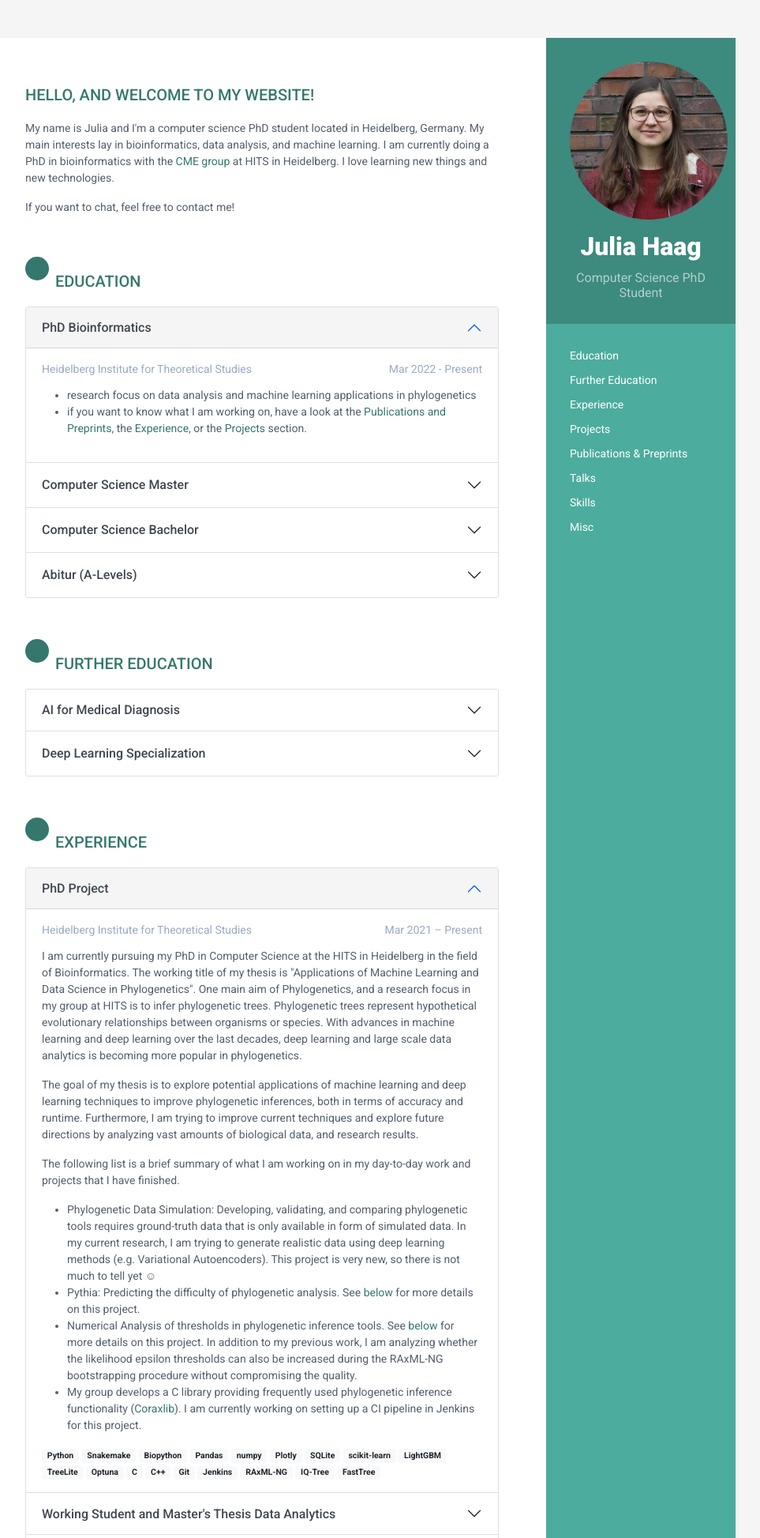
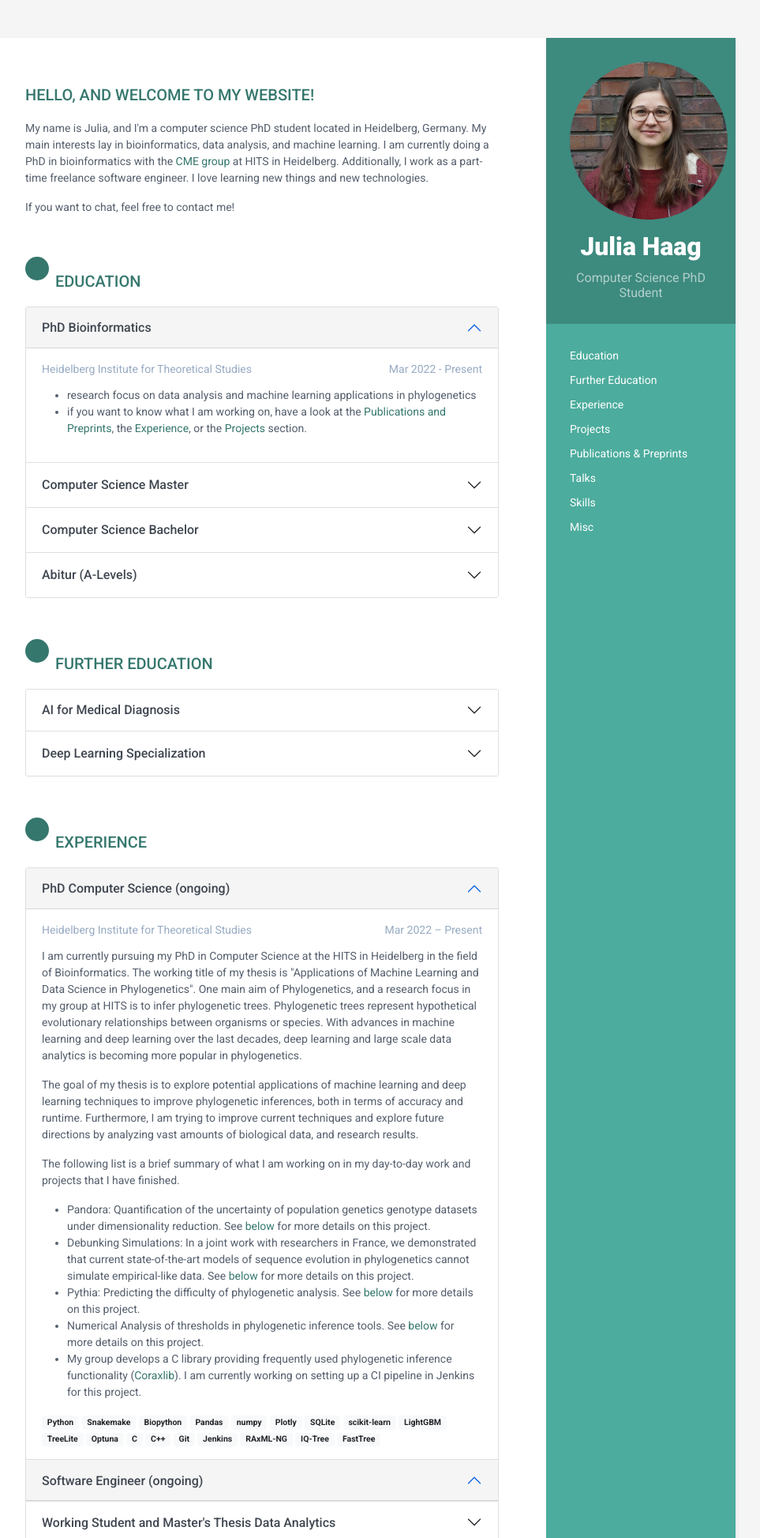
Before and after one commit to tschuelia/juliahaag.de, a Flask app: page / in a window 1280 px wide. Shown: the top 1947 px of the page at 79% size, without its empty margins (188-1151 px from the left). Run offline with Flask 3, Linux system fonts and the light colour scheme; some libraries are stand-ins or nearby versions.

Commit message:
add freelance project, some updates

```diff
--- a/templates/experience.html
+++ b/templates/experience.html
@@ -7,7 +7,7 @@
             <h3 class="accordion-header" id="ExperienceZero">
                 <button aria-controls="collapseExperienceZero" aria-expanded="true" class="accordion-button job-title"
                         data-bs-target="#collapseExperienceZero" data-bs-toggle="collapse" type="button">
-                    PhD Project
+                    PhD Computer Science (ongoing)
                 </button>
             </h3>
             <div aria-labelledby="ExperienceZero" class="accordion-collapse collapse show"
@@ -15,7 +15,7 @@
                  id="collapseExperienceZero">
                 <div class="accordion-body">
                     <div class="upper-row">
-                        <div class="time">Mar 2021 – Present</div>
+                        <div class="time">Mar 2022 – Present</div>
                         <div class="company">Heidelberg Institute for Theoretical Studies</div>
                     </div><!--//upper-row-->
                     <p>I am currently pursuing my PhD in Computer Science at the HITS in Heidelberg in the field of
@@ -39,20 +39,21 @@
                     <p>The following list is a brief summary of what I am working on in my day-to-day work and projects
                         that I have finished.</p>
                     <ul>
-                        <li>Phylogenetic Data Simulation: Developing, validating, and comparing phylogenetic tools
-                            requires ground-truth data that is
-                            only available in form of simulated data. In my current research, I am trying to generate
-                            realistic data using deep learning methods (e.g. Variational Autoencoders).
-                            This project is very new, so there is not much to tell yet ☺︎
+                        <li>Pandora: Quantification of the uncertainty of population genetics genotype datasets under
+                            dimensionality reduction.
+                            See <a href="#PandoraProject">below</a>
+                            for more details on this project.
+                        </li>
+                        <li>Debunking Simulations: In a joint work with researchers in France, we demonstrated that
+                            current state-of-the-art models of sequence evolution in phylogenetics cannot simulate
+                            empirical-like data. See <a href="#SimulationsProject">below</a>
+                            for more details on this project.
                         </li>
                         <li>Pythia: Predicting the difficulty of phylogenetic analysis. See <a href="#PythiaProject">below</a>
                             for more details on this project.
                         </li>
                         <li>Numerical Analysis of thresholds in phylogenetic inference tools. See <a
                                 href="#NumericalAnalysis">below</a> for more details on this project.
-                            In addition to my previous work, I am analyzing whether the likelihood epsilon thresholds
-                            can also be increased during the RAxML-NG bootstrapping procedure without compromising the
-                            quality.
                         </li>
                         <li>My group develops a C library providing frequently used phylogenetic inference functionality
                             (<a
@@ -79,6 +80,56 @@
                     <span class="badge bg-light text-dark">RAxML-NG</span>
                     <span class="badge bg-light text-dark">IQ-Tree</span>
                     <span class="badge bg-light text-dark">FastTree</span>
+                </div>
+            </div>
+        </div>
+        <!-- //Item      -->
+
+        <!--  Item      -->
+        <div class="accordion-item">
+            <h3 class="accordion-header" id="Freelance2023">
+                <button aria-controls="collapseFreelance2023" aria-expanded="true" class="accordion-button job-title"
+                        data-bs-target="#collapseFreelance2023" data-bs-toggle="collapse" type="button">
+                    Software Engineer (ongoing)
+                </button>
+            </h3>
+            <div aria-labelledby="Freelance2023" class="accordion-collapse collapse"
+                 data-bs-parent="#ExperienceAccordion"
+                 id="collapseFreelance2023">
+                <div class="accordion-body">
+                    <div class="upper-row">
+                        <div class="time">Oct 2021 – Present</div>
+                        <div class="company">Freelance</div>
+                    </div><!--//upper-row-->
+                    <p>
+                        In addition to pursuing my PhD in computer science, I work as a part-time freelance software
+                        engineer. The idea is to gain further experience in the industrie with frameworks and
+                        technologies I don't use in my research.
+                    </p>
+                    <p>
+                        The primary task involves refactoring a critical, yet undocumented and untested Python 2
+                        codebase to Python 3. The original developers are unavailable, and there's no specification for
+                        the expected functionality. The challenge lies in refactoring without tests to validate changes,
+                        and to write tests, the codebase must first be understood and refactored. The initial structure,
+                        with scattered database interaction logic, didn't allow for testing. Potential logical bugs
+                        present another issue, as it's unclear if they're actual bugs or undocumented, intended
+                        behavior. I made substantial progress in refactoring, adding unit tests and documentation,
+                        reducing technical debt, and enhancing maintainability. I further identified potential bugs,
+                        data inconsistencies, and opportunities for speedup and complexity reduction.
+                    </p>
+                    <p>
+                        In various side-projects for the same company, I came in touch with a few additional
+                        technologies, including FastAPI, GraphQL, docker, docker-compose and Apache Kafka.
+                    </p>
+
+                    <span class="badge bg-light text-dark">Python</span>
+                    <span class="badge bg-light text-dark">MySQL</span>
+                    <span class="badge bg-light text-dark">Redis</span>
+                    <span class="badge bg-light text-dark">FastAPI</span>
+                    <span class="badge bg-light text-dark">GraphQL</span>
+                    <span class="badge bg-light text-dark">Docker</span>
+                    <span class="badge bg-light text-dark">docker-compose</span>
+                    <span class="badge bg-light text-dark">Apache Kafka</span>
                 </div>
             </div>
         </div>
--- a/templates/introduction.html
+++ b/templates/introduction.html
@@ -1,11 +1,11 @@
 <section class="section summary-section">
     <h1 class="section-title">Hello, and welcome to my website!</h1>
     <div class="summary">
-        <p>My name is Julia and I'm a computer science PhD student located in Heidelberg, Germany.
+        <p>My name is Julia, and I'm a computer science PhD student located in Heidelberg, Germany.
             My main interests lay in bioinformatics, data analysis, and machine learning.
             I am currently doing a PhD in bioinformatics with the <a href="https://cme.h-its.org/exelixis/index.html">CME
                 group</a>
-            at HITS in Heidelberg.
+            at HITS in Heidelberg. Additionally, I work as a part-time freelance software engineer.
             I love learning new things and new technologies.
         </p>
         <p> If you want to chat, feel free to contact me!
--- a/templates/projects.html
+++ b/templates/projects.html
@@ -40,7 +40,6 @@
                     <p>The preprint publication describing Pandora in detail will be available soon.</p>
                     <span class="badge bg-light text-dark">Python</span>
                     <span class="badge bg-light text-dark">Eigensoft</span>
-                    <span class="badge bg-light text-dark">Plink</span>
                     <span class="badge bg-light text-dark">Plotly</span>
                     <span class="badge bg-light text-dark">Pandas</span>
                     <span class="badge bg-light text-dark">Scikit-Learn</span>
```
